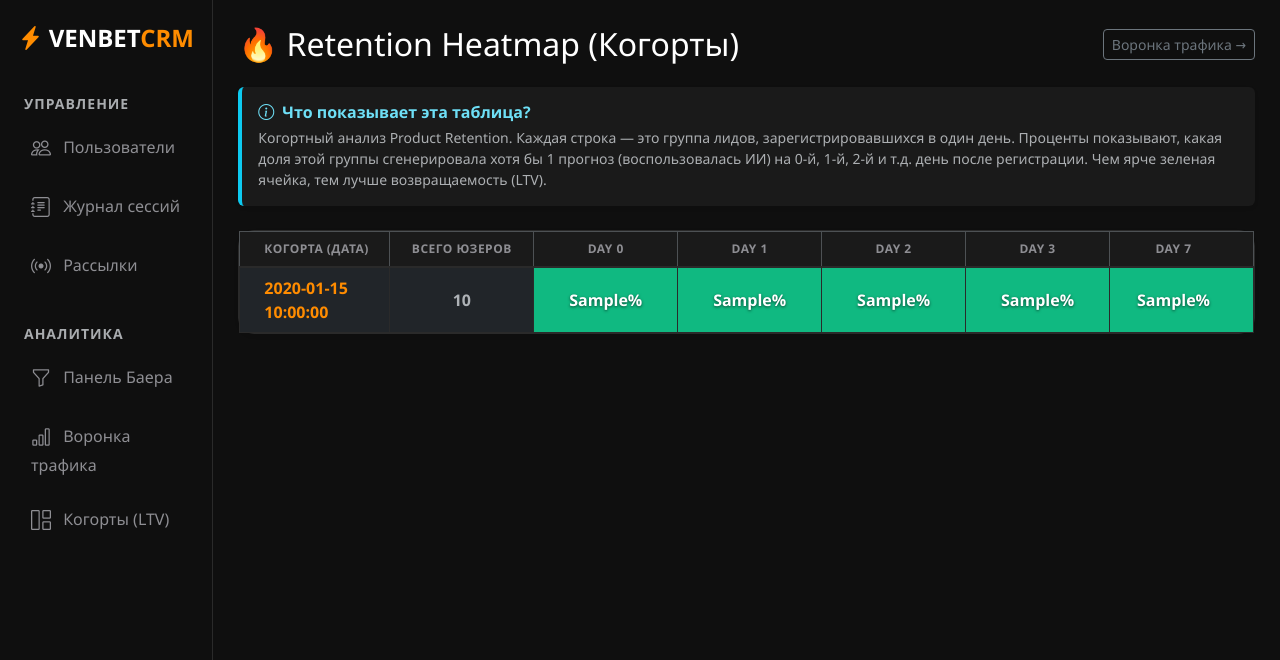
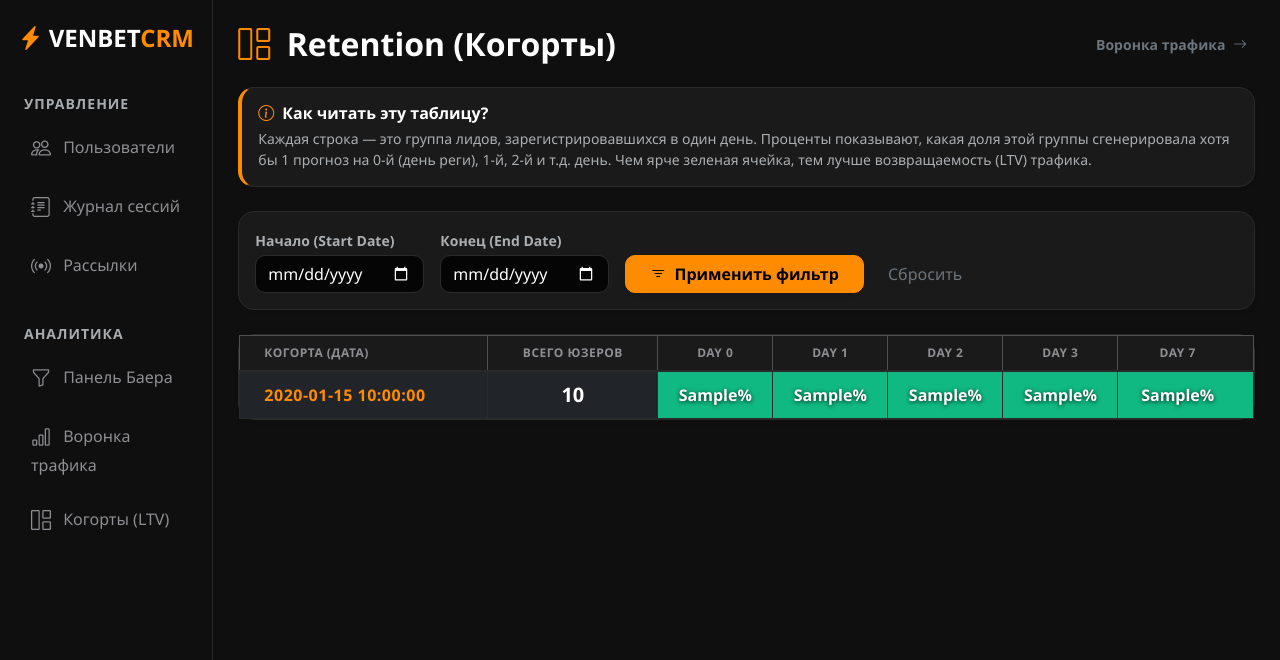
Before and after one commit to winmatrix09614/VenbetappBack, a FastAPI app: template templates/cohorts.html in a window 1280 px wide. Shown: the top 660 px of the page. Run offline with FastAPI, Linux system fonts and the light colour scheme; the template is opened without the code that fills it: most values are stand-ins (such as "Sample title", 1, 10 or a date in 2020); parts of the project's set-up code (start-up, migrations or seed data) failed here and were passed over.

Commit message:
new backend 4

```diff
--- a/main.py
+++ b/main.py
@@ -27,6 +27,8 @@ from fastapi.responses import HTMLResponse, RedirectResponse, StreamingResponse
 from fastapi.templating import Jinja2Templates
 from fastapi.middleware.cors import CORSMiddleware
 from fastapi import Body
+from fastapi import Query
+from datetime import datetime, timedelta
 
 # ---- База данных (SQLAlchemy) ----
 from sqlalchemy import create_engine, Column, Integer, String, Boolean, DateTime, ForeignKey, Float, BigInteger, Text, func, case
@@ -1220,18 +1222,37 @@ async def traffic_analytics_page(request: Request, db: Session = Depends(get_db)
     })
 
     # ---------- Когортный Анализ (Product Retention) ----------
+# ---------- Когортный Анализ (Product Retention) ----------
 @app.get("/admin/analytics/cohorts", response_class=HTMLResponse)
-async def cohorts_page(request: Request, db: Session = Depends(get_db)):
+async def cohorts_page(
+    request: Request,
+    start_date: str = Query(None),
+    end_date: str = Query(None),
+    db: Session = Depends(get_db)
+):
     staff = await get_current_staff(request, db)
     if not staff:
         return RedirectResponse(url="/admin/login")
 
-    # Берем последние 14 дней для анализа
-    start_date = datetime.utcnow() - timedelta(days=14)
-    start_date = start_date.replace(hour=0, minute=0, second=0, microsecond=0)
-
-    # 1. Формируем когорты (группируем юзеров по дате регистрации)
-    users = db.query(User.id, User.created_at).filter(User.created_at >= start_date).all()
+    # 1. Логика фильтрации по датам
+    try:
+        if start_date and end_date:
+            s_date = datetime.strptime(start_date, '%Y-%m-%d')
+            e_date = datetime.strptime(end_date, '%Y-%m-%d')
+        else:
+            # По умолчанию: последние 14 дней
+            e_date = datetime.utcnow()
+            s_date = e_date - timedelta(days=14)
+    except ValueError:
+        e_date = datetime.utcnow()
+        s_date = e_date - timedelta(days=14)
+
+    # Округляем начало дня и конец дня
+    s_date = s_date.replace(hour=0, minute=0, second=0, microsecond=0)
+    e_date = e_date.replace(hour=23, minute=59, second=59, microsecond=999999)
+
+    # 2. Формируем когорты (группируем юзеров по дате регистрации в заданном диапазоне)
+    users = db.query(User.id, User.created_at).filter(User.created_at >= s_date, User.created_at <= e_date).all()
 
     cohorts = {}
     user_reg_dates = {}
@@ -1241,10 +1262,9 @@ async def cohorts_page(request: Request, db: Session = Depends(get_db)):
             cohorts[d_str] = {"total": 0, "users": set(), "retention": {0:0, 1:0, 2:0, 3:0, 7:0}}
         cohorts[d_str]["total"] += 1
         cohorts[d_str]["users"].add(u.id)
-        # Запоминаем дату реги для каждого, отбрасывая часы/минуты
         user_reg_dates[u.id] = u.created_at.replace(hour=0, minute=0, second=0, microsecond=0)
 
-    # 2. Достаем историю генерации прогнозов
+    # 3. Достаем историю генерации прогнозов
     user_ids = list(user_reg_dates.keys())
     if user_ids:
         events = db.query(TrafficEvent.user_id, TrafficEvent.timestamp).filter(
@@ -1264,7 +1284,7 @@ async def cohorts_page(request: Request, db: Session = Depends(get_db)):
             if delta_days >= 0:
                 user_active_days[uid].add(delta_days)
 
-        # 3. Вычисляем Retention (возвраты по дням)
+        # 4. Вычисляем Retention (возвраты по дням)
         for cohort_date, data in cohorts.items():
             for uid in data["users"]:
                 if uid in user_active_days:
@@ -1290,6 +1310,8 @@ async def cohorts_page(request: Request, db: Session = Depends(get_db)):
     return templates.TemplateResponse("cohorts.html", {
         "request": request,
         "cohorts": result_cohorts,
+        "start_date": s_date.strftime('%Y-%m-%d'),
+        "end_date": e_date.strftime('%Y-%m-%d'),
         "staff_role": staff.role
     })
 
--- a/templates/cohorts.html
+++ b/templates/cohorts.html
@@ -4,26 +4,45 @@
 {% block content %}
 <div class="container-fluid px-0">
     <div class="d-flex justify-content-between align-items-center mb-4">
-        <h2 class="mb-0">🔥 Retention Heatmap (Когорты)</h2>
-        <a href="/admin/analytics/traffic" class="btn btn-outline-secondary btn-sm">Воронка трафика →</a>
+        <h2 class="mb-0 fw-bold"><i class="bi bi-grid-1x2 text-primary me-2"></i> Retention (Когорты)</h2>
+        <a href="/admin/analytics/traffic" class="btn btn-outline-secondary border-0 btn-sm fw-bold">Воронка трафика <i class="bi bi-arrow-right ms-1"></i></a>
     </div>
 
-    <div class="alert alert-info border-0 border-start border-info border-4 shadow-sm mb-4 bg-body-inner">
-        <h6 class="fw-bold mb-1"><i class="bi bi-info-circle me-2"></i>Что показывает эта таблица?</h6>
+    <div class="alert p-3 mb-4 rounded-4 shadow-sm" style="background-color: var(--venbet-panel); border: 1px solid var(--venbet-border); border-left: 4px solid var(--venbet-orange);">
+        <h6 class="fw-bold mb-1 text-white"><i class="bi bi-info-circle text-primary me-2"></i>Как читать эту таблицу?</h6>
         <p class="mb-0 small text-muted">
-            Когортный анализ Product Retention. Каждая строка — это группа лидов, зарегистрировавшихся в один день.
-            Проценты показывают, какая доля этой группы сгенерировала хотя бы 1 прогноз (воспользовалась ИИ) на 0-й, 1-й, 2-й и т.д. день после регистрации. Чем ярче зеленая ячейка, тем лучше возвращаемость (LTV).
+            Каждая строка — это группа лидов, зарегистрировавшихся в один день.
+            Проценты показывают, какая доля этой группы сгенерировала хотя бы 1 прогноз на 0-й (день реги), 1-й, 2-й и т.д. день. Чем ярче зеленая ячейка, тем лучше возвращаемость (LTV) трафика.
         </p>
     </div>
 
-    <div class="card shadow-sm border-0 bg-body-inner rounded-4">
+    <div class="card mb-4 shadow-sm border-0 rounded-4">
+        <div class="card-body">
+            <form method="get" class="d-flex align-items-end gap-3">
+                <div>
+                    <label class="form-label small text-muted mb-1 fw-bold">Начало (Start Date)</label>
+                    <input type="date" name="start_date" class="form-control" value="{{ start_date }}">
+                </div>
+                <div>
+                    <label class="form-label small text-muted mb-1 fw-bold">Конец (End Date)</label>
+                    <input type="date" name="end_date" class="form-control" value="{{ end_date }}">
+                </div>
+                <div>
+                    <button type="submit" class="btn btn-primary px-4 shadow-sm"><i class="bi bi-filter me-1"></i> Применить фильтр</button>
+                    <a href="/admin/analytics/cohorts" class="btn btn-outline-secondary px-3 ms-1 border-0">Сбросить</a>
+                </div>
+            </form>
+        </div>
+    </div>
+
+    <div class="card shadow-sm border-0 rounded-4">
         <div class="card-body p-0">
             <div class="table-responsive">
-                <table class="table table-bordered text-center align-middle mb-0" style="table-layout: fixed;">
+                <table class="table table-bordered text-center align-middle mb-0">
                     <thead class="table-dark">
                         <tr>
-                            <th class="ps-4 text-start" style="width: 150px;">Когорта (Дата)</th>
-                            <th>Всего юзеров</th>
+                            <th class="ps-4 text-start text-nowrap">Когорта (Дата)</th>
+                            <th class="text-nowrap px-3">Всего юзеров</th>
                             <th>Day 0</th>
                             <th>Day 1</th>
                             <th>Day 2</th>
@@ -34,18 +53,21 @@
                     <tbody>
                         {% for row in cohorts %}
                         <tr>
-                            <td class="ps-4 fw-bold text-primary text-start">{{ row.date }}</td>
-                            <td class="fw-bold text-body-secondary">{{ row.total }}</td>
+                            <td class="ps-4 fw-bold text-primary text-start text-nowrap" style="letter-spacing: 0.5px;">{{ row.date }}</td>
+                            <td class="fw-bold text-white fs-5">{{ row.total }}</td>
 
-                            <td class="text-white text-shadow" style="background-color: rgba(16, 185, 129, {{ row.d0 / 100 }});">{{ row.d0 }}%</td>
-                            <td class="text-white text-shadow" style="background-color: rgba(16, 185, 129, {{ row.d1 / 100 }});">{{ row.d1 }}%</td>
-                            <td class="text-white text-shadow" style="background-color: rgba(16, 185, 129, {{ row.d2 / 100 }});">{{ row.d2 }}%</td>
-                            <td class="text-white text-shadow" style="background-color: rgba(16, 185, 129, {{ row.d3 / 100 }});">{{ row.d3 }}%</td>
-                            <td class="pe-4 text-white text-shadow" style="background-color: rgba(16, 185, 129, {{ row.d7 / 100 }});">{{ row.d7 }}%</td>
+                            <td class="text-white text-shadow fw-bold" style="background-color: rgba(16, 185, 129, {{ row.d0 / 100 }});">{{ row.d0 }}%</td>
+                            <td class="text-white text-shadow fw-bold" style="background-color: rgba(16, 185, 129, {{ row.d1 / 100 }});">{{ row.d1 }}%</td>
+                            <td class="text-white text-shadow fw-bold" style="background-color: rgba(16, 185, 129, {{ row.d2 / 100 }});">{{ row.d2 }}%</td>
+                            <td class="text-white text-shadow fw-bold" style="background-color: rgba(16, 185, 129, {{ row.d3 / 100 }});">{{ row.d3 }}%</td>
+                            <td class="pe-4 text-white text-shadow fw-bold" style="background-color: rgba(16, 185, 129, {{ row.d7 / 100 }});">{{ row.d7 }}%</td>
                         </tr>
                         {% else %}
                         <tr>
-                            <td colspan="7" class="text-center text-muted py-5">Недостаточно данных для формирования когорт</td>
+                            <td colspan="7" class="text-center text-muted py-5">
+                                <i class="bi bi-inbox fs-2 d-block mb-2 text-secondary"></i>
+                                Нет данных для формирования когорт в этом периоде
+                            </td>
                         </tr>
                         {% endfor %}
                     </tbody>
@@ -56,7 +78,7 @@
 </div>
 
 <style>
-    /* Легкая тень для текста поверх тепловой карты, чтобы цифры хорошо читались */
-    .text-shadow { text-shadow: 0px 1px 3px rgba(0,0,0,0.6); font-weight: 600; }
+    /* Легкая тень для цифр внутри цветных ячеек, чтобы они читались всегда */
+    .text-shadow { text-shadow: 0px 1px 4px rgba(0,0,0,0.8); }
 </style>
 {% endblock %}
```
